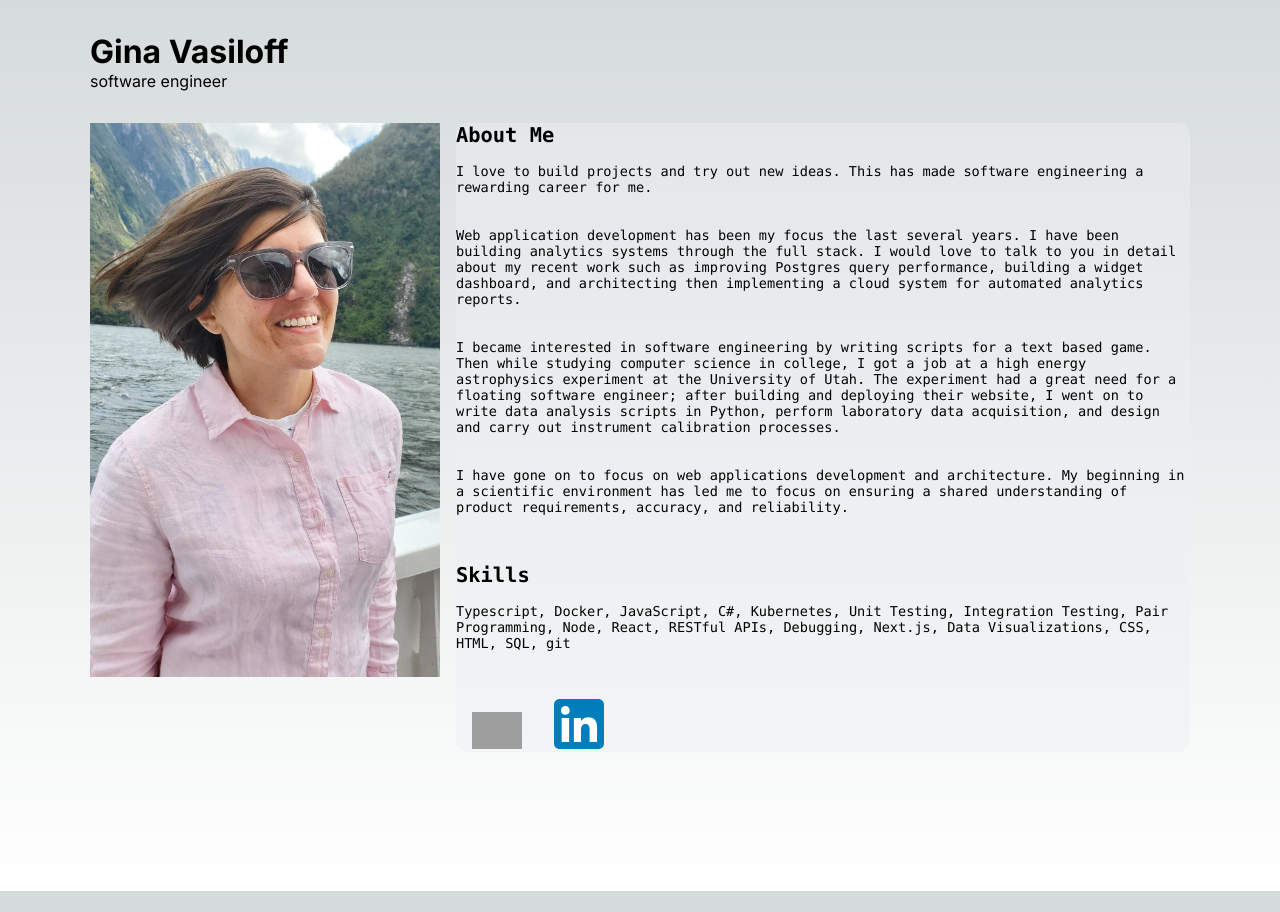
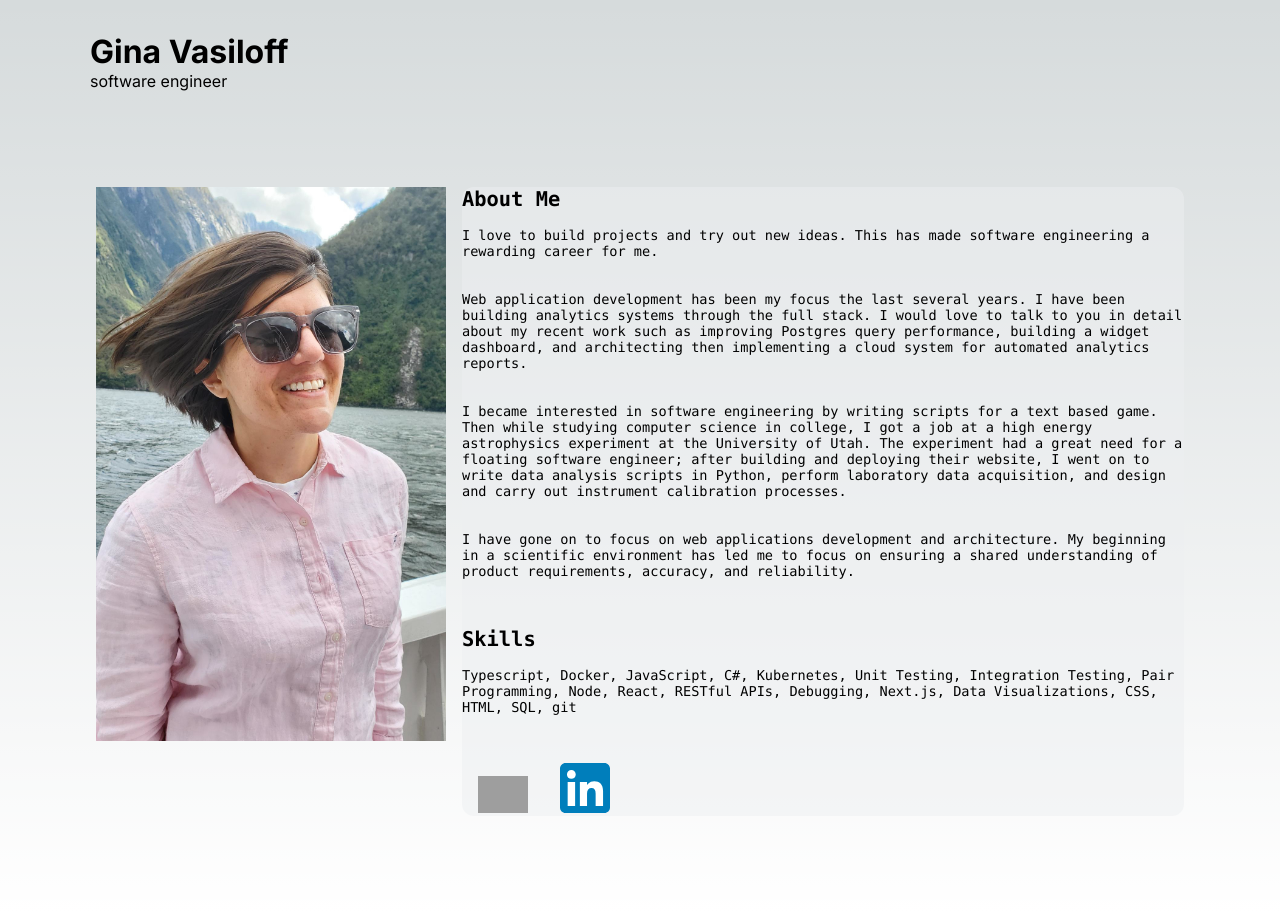
Before and after one commit to ginavasiloff/my-site, a Next.js app: page / in a window 1280 px wide. Before the commit the page ends 891 px from the top, so only its background shows below. Built offline with nearby package versions, Linux system fonts and the light colour scheme; grey boxes are pictures that could not be loaded.

Commit message:
Move main element to layout

```diff
--- a/src/app/backgammon/page.module.css
+++ /dev/null
@@ -1,8 +0,0 @@
-.main {
-  display: flex;
-  flex-direction: column;
-  justify-content: space-between;
-  align-items: center;
-  padding: 6rem;
-  min-height: 100vh;
-}
--- a/src/app/layout.module.css
+++ b/src/app/layout.module.css
@@ -7,6 +7,16 @@
   margin: auto;
   max-width: var(--max-width);
 }
+
+.main {
+  display: flex;
+  flex-direction: column;
+  justify-content: space-between;
+  align-items: center;
+  padding: 6rem;
+  min-height: 100vh;
+}
+
 @media (max-width: 1120px) {
   .header {
     margin-left: 2rem;
--- a/src/app/layout.tsx
+++ b/src/app/layout.tsx
@@ -22,7 +22,7 @@ export default function RootLayout({
           <h1>Gina Vasiloff</h1>
           <span>software engineer</span>
         </header>
-        {children}
+        <main className={styles.main}>{children}</main>
       </body>
     </html>
   )
--- a/src/app/page.module.css
+++ b/src/app/page.module.css
@@ -1,13 +1,4 @@
-.main {
-  display: flex;
-  flex-direction: column;
-  justify-content: space-between;
-  align-items: center;
-  padding: 2rem;
-  min-height: 100vh;
-}
-
-.main > section {
+.home {
   display: inherit;
   justify-content: space-between;
   align-items: flex-start;
@@ -18,7 +9,7 @@
   z-index: 2;
   font-family: var(--font-mono);
 }
-.main img {
+.home img {
   height: auto;
   max-width: 100%;
 }
--- a/src/app/page.tsx
+++ b/src/app/page.tsx
@@ -24,8 +24,7 @@ const skills = [
 
 export default function Home() {
   return (
-    <main className={styles.main}>
-      <section>
+    <section className={styles.home}>
       <Image
         src="/gina.jpg"
         alt="Gina enjoying the sea spray at Milford Sound"
@@ -48,20 +47,20 @@ export default function Home() {
             automated analytics reports.
           </p>
           <p>
-              I became interested in software engineering by writing scripts for
-              a text based game. Then while studying computer science in
-              college, I got a job at a high energy astrophysics experiment at
-              the University of Utah. The experiment had a great need for a
-              floating software engineer; after building and deploying their
-              website, I went on to write data analysis scripts in Python,
-              perform laboratory data acquisition, and design and carry out
-              instrument calibration processes.
+            I became interested in software engineering by writing scripts for a
+            text based game. Then while studying computer science in college, I
+            got a job at a high energy astrophysics experiment at the University
+            of Utah. The experiment had a great need for a floating software
+            engineer; after building and deploying their website, I went on to
+            write data analysis scripts in Python, perform laboratory data
+            acquisition, and design and carry out instrument calibration
+            processes.
           </p>
           <p>
             I have gone on to focus on web applications development and
-              architecture. My beginning in a scientific environment has led me
-              to focus on ensuring a shared understanding of product
-              requirements, accuracy, and reliability.
+            architecture. My beginning in a scientific environment has led me to
+            focus on ensuring a shared understanding of product requirements,
+            accuracy, and reliability.
           </p>
         </div>
         <div className={styles.skills}>
@@ -77,16 +76,10 @@ export default function Home() {
             <Image src="/github.svg" alt="github" width={50} height={50} />
           </a>
           <a href="https://www.linkedin.com/in/gina-vasiloff-63075390/">
-              <Image
-                src="/linkedin.svg"
-                alt="linkedIn"
-                width={50}
-                height={50}
-              />
+            <Image src="/linkedin.svg" alt="linkedIn" width={50} height={50} />
           </a>
         </div>
       </div>
     </section>
-    </main>
   )
 }
```
Also changed, not shown: src/app/backgammon/page.tsx (+2 -9 lines). Lines whose indentation alone changed are shown as unchanged.
